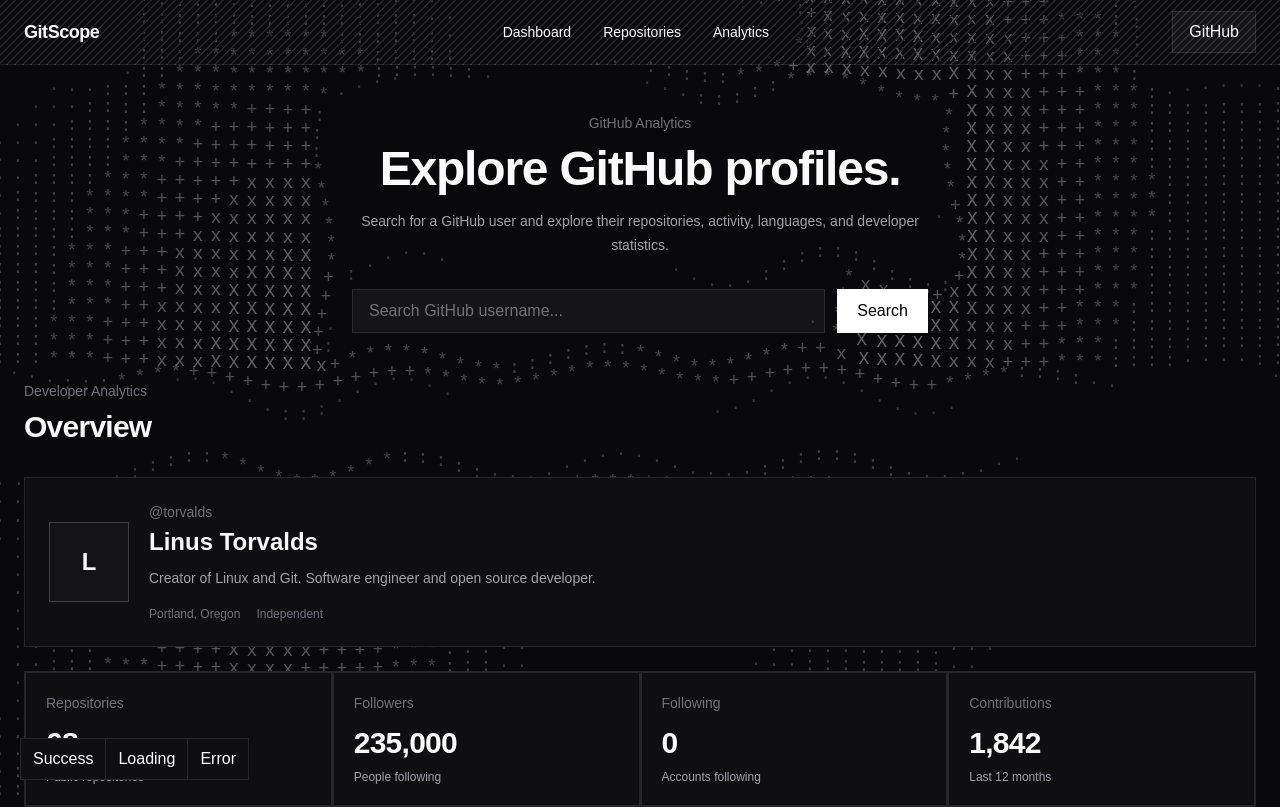
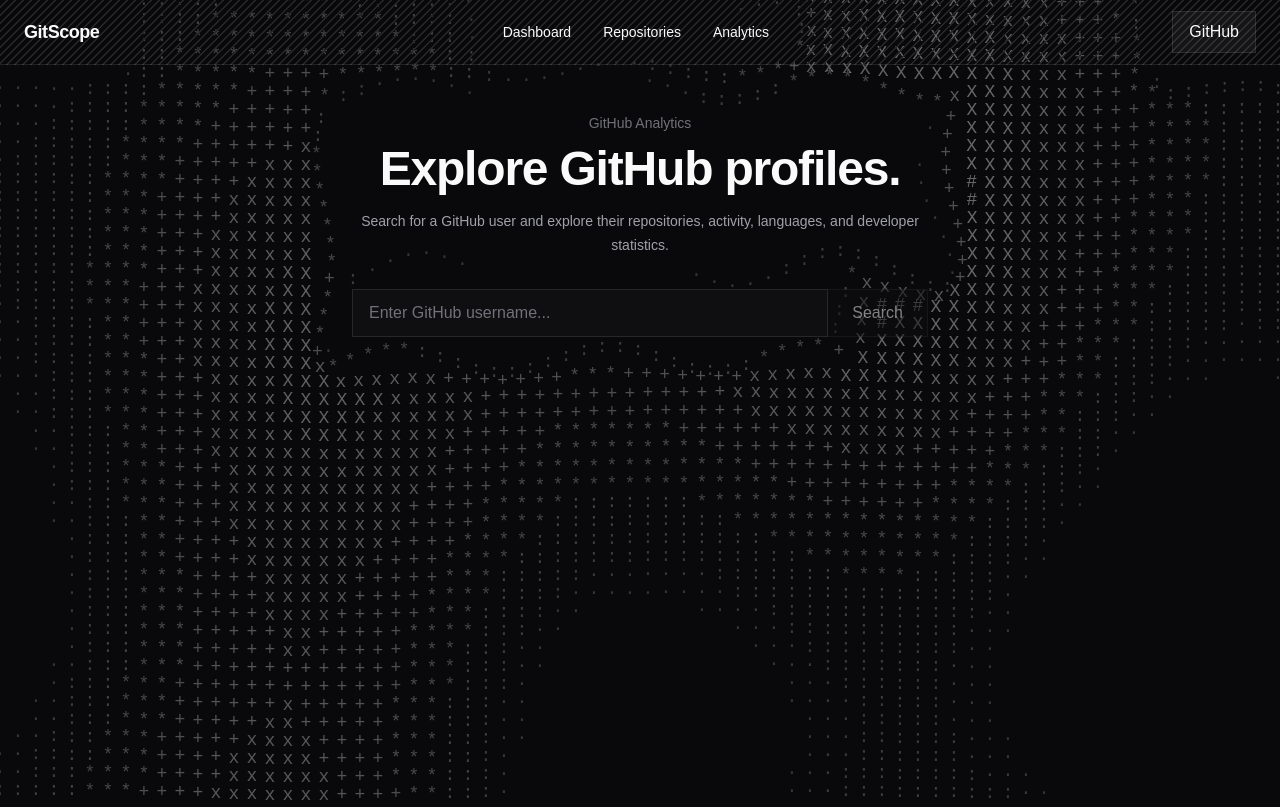
Before and after one commit to natsu0001/devpulse, a Next.js app: page / in a window 1280 px wide. Shown: the top 807 px of the page. Built offline with nearby package versions, Linux system fonts and the light colour scheme.

Commit message:
api done removed dummy and it works , well done!!

```diff
--- a/app/components/dashboard/Dashboard.tsx
+++ b/app/components/dashboard/Dashboard.tsx
@@ -1,4 +1,6 @@
-import { dummyRepositories, dummyUser } from "@/data/dummy";
+import type {
+  GitHubDashboardData,
+} from "@/types/github";
 
 import ProfileHeader from "./ProfileHeader";
 import StatsCard from "./StatsCard";
@@ -6,12 +8,18 @@ import StatsCard from "./StatsCard";
 import RepositoryCard from "@/app/components/repositories/RepositoryCard";
 import LanguageChart from "@/app/components/charts/LanguageChart";
 import ActivityChart from "@/app/components/charts/ActivityChart";
+type DashboardProps = {
+  data: GitHubDashboardData;
+};
 
-const Dashboard = () => {
+const Dashboard = ({
+  data,
+}: DashboardProps) => {
+  const { user, repositories } =
+    data;
+
   return (
     <section className="mx-auto w-full max-w-7xl px-6 pb-16">
-      {/* Dashboard heading */}
-
       <div className="mb-8">
         <p className="text-sm text-text-muted">
           Developer Analytics
@@ -25,39 +33,36 @@ const Dashboard = () => {
         </h2>
       </div>
 
-      {/* Profile */}
-
-      <ProfileHeader />
-
-      {/* Stats */}
+      <ProfileHeader user={user} />
 
       <div className="mt-6 grid grid-cols-1 gap-px border border-border bg-border sm:grid-cols-2 lg:grid-cols-4">
         <StatsCard
           label="Repositories"
-          value={dummyUser.repositories}
+          value={user.repositories}
           description="Public repositories"
         />
 
         <StatsCard
           label="Followers"
-          value={dummyUser.followers.toLocaleString()}
+          value={user.followers.toLocaleString()}
           description="People following"
         />
 
         <StatsCard
           label="Following"
-          value={dummyUser.following}
+          value={user.following.toLocaleString()}
           description="Accounts following"
         />
 
         <StatsCard
           label="Contributions"
-          value={dummyUser.contributions.toLocaleString()}
+          value={
+            user.contributions.toLocaleString()
+          }
           description="Last 12 months"
         />
       </div>
 
-      {/* Charts */}
       <div className="mt-6 grid grid-cols-1 gap-px border border-border bg-border lg:grid-cols-2">
         <div className="min-h-80 bg-surface p-6">
           <LanguageChart />
@@ -67,8 +72,6 @@ const Dashboard = () => {
           <ActivityChart />
         </div>
       </div>
-
-      {/* Repositories */}
 
       <div className="mt-10">
         <div className="mb-5 flex items-end justify-between">
@@ -86,12 +89,12 @@ const Dashboard = () => {
           </div>
 
           <span className="text-xs text-text-muted">
-            {dummyRepositories.length} shown
+            {repositories.length} shown
           </span>
         </div>
 
         <div className="grid grid-cols-1 gap-px border border-border bg-border md:grid-cols-2">
-          {dummyRepositories.map(
+          {repositories.map(
             (repository) => (
               <RepositoryCard
                 key={repository.id}
--- a/app/components/dashboard/ProfileHeader.tsx
+++ b/app/components/dashboard/ProfileHeader.tsx
@@ -1,40 +1,53 @@
-import { dummyUser } from "@/data/dummy";
+import type { GitHubUser } from "@/types/github";
 
-const ProfileHeader = () => {
+type ProfileHeaderProps = {
+  user: GitHubUser;
+};
+
+const ProfileHeader = ({
+  user,
+}: ProfileHeaderProps) => {
   return (
     <section className="border border-border bg-surface p-6">
       <div className="flex flex-col gap-5 sm:flex-row sm:items-center">
-        <div className="flex h-20 w-20 shrink-0 items-center justify-center border border-border-strong bg-surface-hover text-2xl font-semibold">
-          {dummyUser.name.charAt(0)}
-        </div>
+        <img
+          src={user.avatar}
+          alt={user.name}
+          className="h-20 w-20 shrink-0 border border-border object-cover"
+        />
 
         <div>
           <p className="text-sm text-text-muted">
-            @{dummyUser.username}
+            @{user.username}
           </p>
 
           <h2
             data-ascii-text
             className="mt-1 text-2xl font-semibold"
           >
-            {dummyUser.name}
+            {user.name}
           </h2>
 
           <p
             data-ascii-text
             className="mt-2 max-w-xl text-sm leading-6 text-text-secondary"
           >
-            {dummyUser.bio}
+            {user.bio ||
+              "No bio provided."}
           </p>
 
           <div className="mt-4 flex flex-wrap gap-4 text-xs text-text-muted">
-            <span>
-              {dummyUser.location}
-            </span>
+            {user.location && (
+              <span>
+                {user.location}
+              </span>
+            )}
 
-            <span>
-              {dummyUser.company || "Independent"}
-            </span>
+            {user.company && (
+              <span>
+                {user.company}
+              </span>
+            )}
           </div>
         </div>
       </div>
--- a/app/components/repositories/RepositoryCard.tsx
+++ b/app/components/repositories/RepositoryCard.tsx
@@ -7,10 +7,13 @@ type RepositoryCardProps = {
 const RepositoryCard = ({
   repository,
 }: RepositoryCardProps) => {
+  const updatedDate =
+    new Date(
+      repository.updatedAt
+    ).toLocaleDateString();
+
   return (
     <article className="group bg-surface p-6 transition-colors hover:bg-surface-hover">
-      {/* Header */}
-
       <div className="flex items-start justify-between gap-4">
         <div>
           <h3
@@ -25,16 +28,12 @@ const RepositoryCard = ({
           </p>
         </div>
 
-        {/* Visibility */}
-
         <span className="shrink-0 border border-border px-2 py-1 text-[10px] uppercase tracking-wider text-text-muted">
           {repository.isPrivate
             ? "Private"
             : "Public"}
         </span>
       </div>
-
-      {/* Footer */}
 
       <div className="mt-6 flex flex-wrap items-center gap-5 text-xs text-text-muted">
         <span className="flex items-center gap-2">
@@ -43,15 +42,17 @@ const RepositoryCard = ({
         </span>
 
         <span>
-          ★ {repository.stars.toLocaleString()}
+          ★{" "}
+          {repository.stars.toLocaleString()}
         </span>
 
         <span>
-          Forks {repository.forks.toLocaleString()}
+          Forks{" "}
+          {repository.forks.toLocaleString()}
         </span>
 
         <span className="ml-auto">
-          Updated {repository.updatedAt}
+          Updated {updatedDate}
         </span>
       </div>
     </article>
--- a/app/components/search/SearchBar.tsx
+++ b/app/components/search/SearchBar.tsx
@@ -1,32 +1,61 @@
 "use client";
 
-import { useState } from "react";
+import { FormEvent, useState } from "react";
 
-const SearchBar = () => {
-  const [username, setUsername] = useState("");
+type SearchBarProps = {
+  onSearch: (
+    username: string
+  ) => void;
 
-  const handleSearch = () => {
-    console.log("Searching for:", username);
+  loading?: boolean;
+};
+
+const SearchBar = ({
+  onSearch,
+  loading = false,
+}: SearchBarProps) => {
+  const [username, setUsername] =
+    useState("");
+
+  const handleSubmit = (
+    event: FormEvent<HTMLFormElement>
+  ) => {
+    event.preventDefault();
+
+    onSearch(username);
   };
 
   return (
-    <div className="flex w-full max-w-2xl gap-3">
+    <form
+      onSubmit={handleSubmit}
+      className="flex w-full"
+    >
       <input
       data-ascii-text
-        type="text"
         value={username}
-        onChange={(event) => setUsername(event.target.value)}
-        placeholder="Search GitHub username..."
-        className="h-11 flex-1  border border-white/10 bg-white/5 px-4 text-sm outline-none placeholder:text-white/40 focus:border-white/20"
+        onChange={(event) =>
+          setUsername(
+            event.target.value
+          )
+        }
+        placeholder="Enter GitHub username..."
+        disabled={loading}
+        className="h-12 min-w-0 flex-1 border border-border bg-surface px-4 text-sm outline-none placeholder:text-text-muted focus:border-border-strong disabled:opacity-50"
       />
 
       <button
-        onClick={handleSearch}
-        className="h-11  bg-white px-5 text-sm font-medium text-black transition-opacity hover:opacity-80"
+        type="submit"
+        disabled={
+          loading ||
+          !username.trim()
+        }
+        className="h-12 border-y border-r border-border bg-surface px-6 text-sm transition-colors hover:bg-surface-hover disabled:cursor-not-allowed disabled:opacity-50"
       >
-        Search
+        {loading
+          ? "Searching..."
+          : "Search"}
       </button>
-    </div>
+    </form>
   );
 };
 
--- a/app/page.tsx
+++ b/app/page.tsx
@@ -7,10 +7,51 @@ import Dashboard from "@/app/components/dashboard/Dashboard";
 import LoadingSkeleton from "@/app/components/ui/LoadingSkeleton";
 import ErrorState from "@/app/components/ui/ErrorState";
 
+import { getGitHubUser } from "@/lib/github";
+
+import type {
+  GitHubDashboardData,
+} from "@/types/github";
+
 export default function Home() {
-  const [status, setStatus] = useState<
-    "success" | "loading" | "error"
-  >("success");
+  const [data, setData] =
+    useState<GitHubDashboardData | null>(
+      null
+    );
+
+  const [loading, setLoading] =
+    useState(false);
+
+  const [error, setError] =
+    useState<string | null>(null);
+
+  const handleSearch = async (
+    username: string
+  ) => {
+    if (!username.trim()) return;
+
+    setLoading(true);
+    setError(null);
+
+    try {
+      const result =
+        await getGitHubUser(
+          username.trim()
+        );
+
+      setData(result);
+    } catch (error) {
+      setData(null);
+
+      setError(
+        error instanceof Error
+          ? error.message
+          : "Something went wrong."
+      );
+    } finally {
+      setLoading(false);
+    }
+  };
 
   return (
     <main className="relative min-h-screen overflow-hidden">
@@ -18,8 +59,6 @@ export default function Home() {
 
       <div className="relative z-10">
         <Navbar />
-
-        {/* Search */}
 
         <section className="mx-auto flex w-full max-w-7xl flex-col items-center px-6 py-12">
           <div className="text-center">
@@ -41,65 +80,39 @@ export default function Home() {
               data-ascii-text
               className="mx-auto mt-4 max-w-xl text-sm leading-6 text-text-secondary"
             >
-              Search for a GitHub user and explore
-              their repositories, activity, languages,
-              and developer statistics.
+              Search for a GitHub user and
+              explore their repositories,
+              activity, languages, and
+              developer statistics.
             </p>
           </div>
 
           <div className="mt-8 w-full max-w-xl">
-            <SearchBar />
+            <SearchBar
+              onSearch={handleSearch}
+              loading={loading}
+            />
           </div>
         </section>
 
-        {/* Dashboard state */}
-
-        {status === "loading" && (
+        {loading && (
           <LoadingSkeleton />
         )}
 
-        {status === "error" && (
+        {!loading && error && (
           <ErrorState
-            onRetry={() =>
-              setStatus("success")
-            }
+            message={error}
+            onRetry={() => {
+              setError(null);
+            }}
           />
         )}
 
-        {status === "success" && (
-          <Dashboard />
-        )}
-
-        {/* TEMP DEV CONTROLS */}
-
-        <div className="fixed bottom-5 left-5 z-50 flex border border-border bg-surface">
-          <button
-            onClick={() =>
-              setStatus("success")
-            }
-            className="border-r border-border px-3 py-2 text-xs hover:bg-surface-hover"
-          >
-            Success
-          </button>
-
-          <button
-            onClick={() =>
-              setStatus("loading")
-            }
-            className="border-r border-border px-3 py-2 text-xs hover:bg-surface-hover"
-          >
-            Loading
-          </button>
-
-          <button
-            onClick={() =>
-              setStatus("error")
-            }
-            className="px-3 py-2 text-xs hover:bg-surface-hover"
-          >
-            Error
-          </button>
-        </div>
+        {!loading &&
+          !error &&
+          data && (
+            <Dashboard data={data} />
+          )}
       </div>
     </main>
   );
```
Lines whose indentation alone changed are shown as unchanged.
